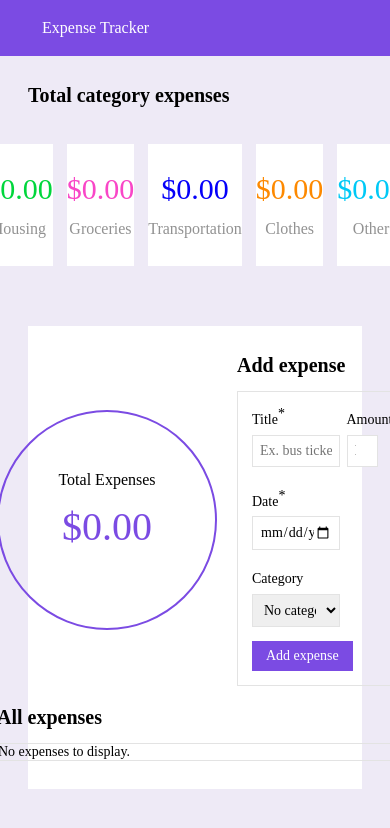
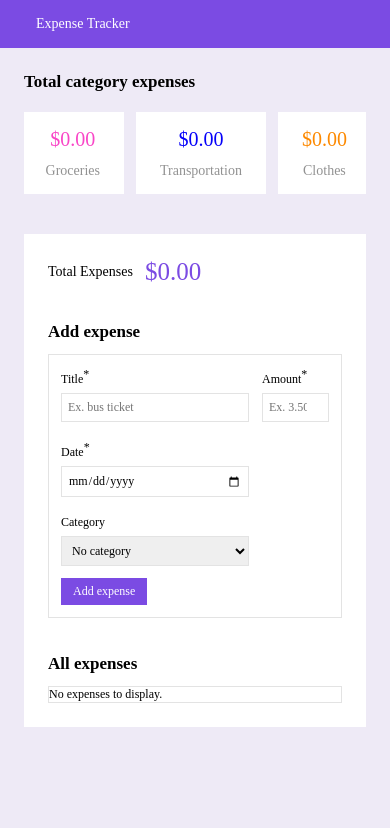
Before and after one commit to jenny-berggreen/240412_assignment_expenseTracker, a React (Vite) app: page / in a window 390 px wide. Shown: the top 828 px of the page. Built offline with nearby package versions, Linux system fonts and the light colour scheme.

Commit message:
Style classes for tablet screens

```diff
--- a/src/App.module.css
+++ b/src/App.module.css
@@ -64,6 +64,10 @@ body {
 }
 
 @media(max-width: 1024px) {
+	.gap_header {
+		height: 40px;
+	}
+
 	.main_container {
 		flex-direction: column;
 	}
@@ -76,3 +80,18 @@ body {
 		width: 100%;
 	}
 }
+
+@media (max-width: 620px) {
+	.form_and_list_container {
+		grid-template-columns: 1fr;
+		gap: 3rem;
+	}
+
+	.expense_list_container {
+		grid-column: 1;
+	}
+
+	.total_expenses_container {
+		justify-content: flex-start;
+	}
+}
--- a/src/styles/categoryExpenses.module.css
+++ b/src/styles/categoryExpenses.module.css
@@ -38,8 +38,18 @@
 	color: rgb(146, 146, 146);
 }
 
-@media(max-width: 1024px) {
+@media (max-width: 1024px) {
 	.categories_container {
 		flex-direction: row;
 	}
 }
+
+@media (max-width: 620px) {
+	.categories_container {
+		overflow-x: auto;
+	}
+
+	.category_card {
+		padding: 1.3rem 2rem;
+	}
+}
--- a/src/styles/fontSizes.module.css
+++ b/src/styles/fontSizes.module.css
@@ -17,3 +17,37 @@
 .s {
 	font-size: 14px;
 }
+
+@media (max-width: 768px) {
+	.xxl {
+		font-size: 30px;
+	}
+
+	.xl {
+		font-size: 25px;
+	}
+
+	.l {
+		font-size: 17px;
+	}
+
+	.m {
+		font-size: 14px;
+	}
+
+	.s, * {
+		font-size: 12px;
+	}
+
+}
+
+@media (max-width: 620px) {
+	.xxl {
+		font-size: 25px;
+	}
+
+	.xl {
+		font-size: 20px;
+	}
+
+}
--- a/src/styles/totalExpenses.module.css
+++ b/src/styles/totalExpenses.module.css
@@ -15,3 +15,23 @@
 	font-family: 'Inter-Bold';
 	color: var(--color-primary);
 }
+
+@media (max-width: 768px) {
+	.total_expenses_container {
+		width: 180px;
+		height: 180px;
+	}
+}
+
+@media (max-width: 620px) {
+	.total_expenses_container {
+		width: fit-content;
+		height: fit-content;
+		border: none;
+		flex-direction: row;
+	}
+
+	.total_expenses_header {
+		margin-top: 0;
+	}
+}
```
